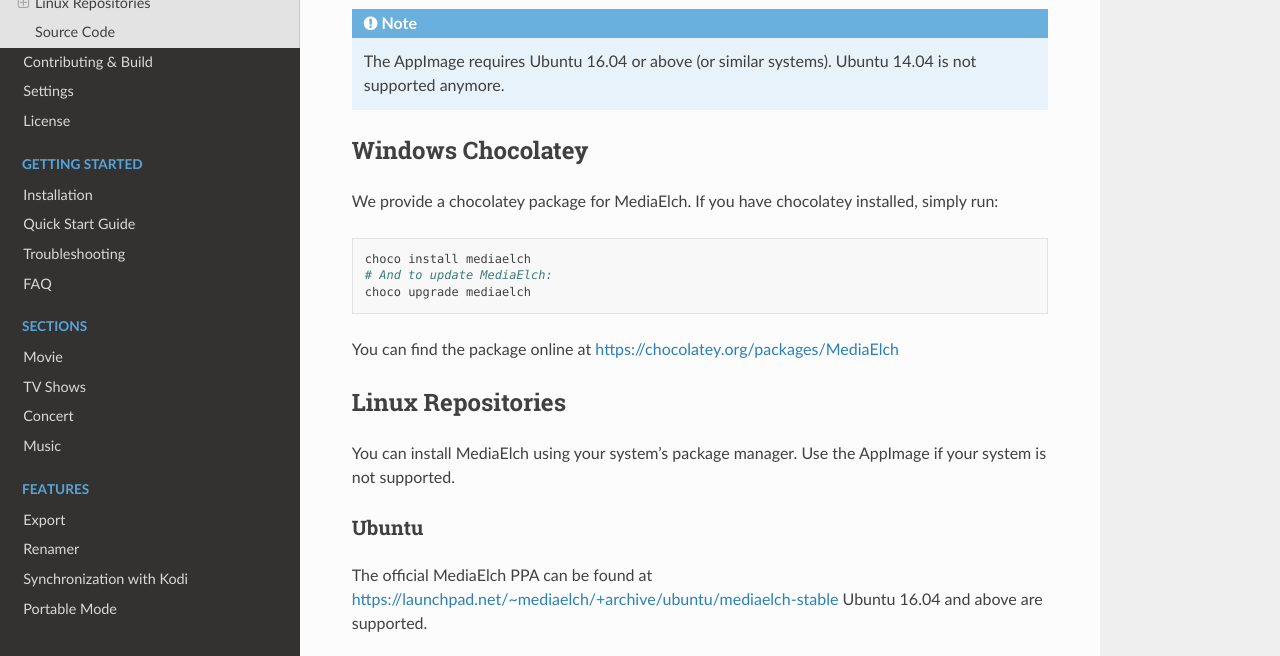
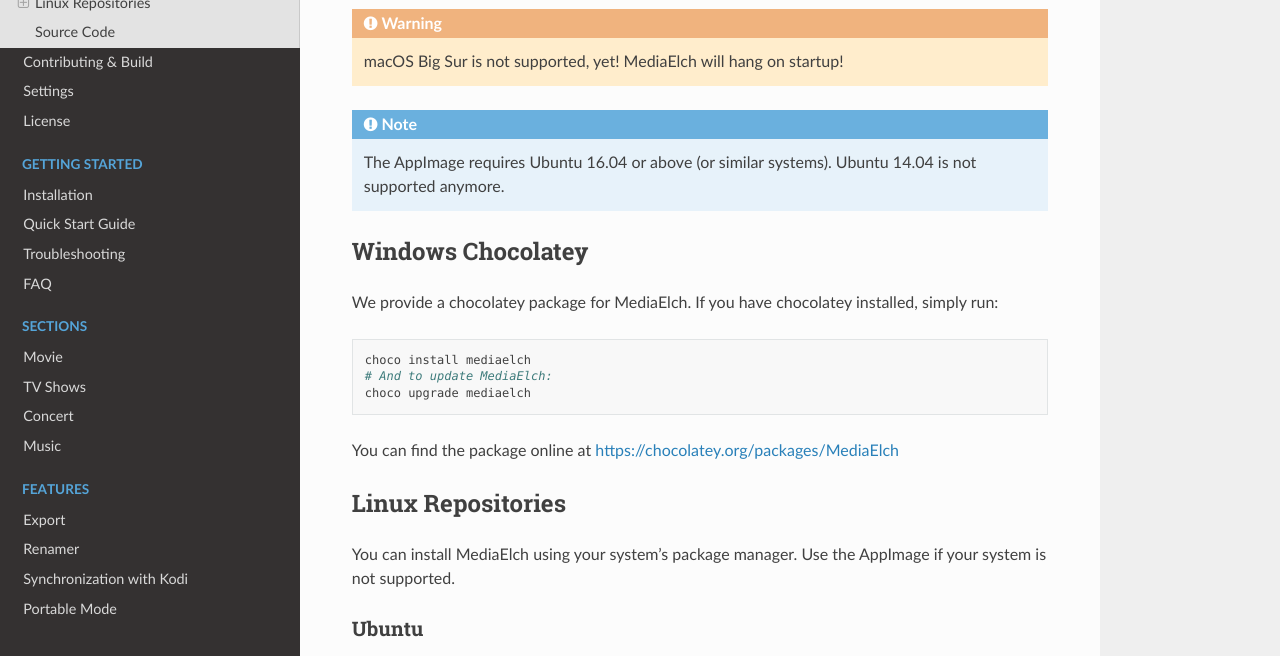
Before and after one commit to mediaelch/mediaelch-doc, a Sphinx documentation site: the page built from docs/source/download.rst, in a window 1280 px wide and 900 px high, scrolled down 1218 px, cut to the strip 244-900 px from the top of the window. Built offline with Sphinx 7.4.7 and the Read the Docs theme 2.0.0, drawn with Linux system fonts in a browser that asks for light colours; pages that are not in the unit, such as notebooks, are missing from menus.

Commit message:
[Download] Warn about macOS Big Sur

```diff
--- a/docs/source/download.rst
+++ b/docs/source/download.rst
@@ -25,6 +25,11 @@
 +-------------------+-------------------+-----------------------------------------------+
 |                   | latest (unstable) | |bintray-linux|                               |
 +-------------------+-------------------+-----------------------------------------------+
+
+.. warning::
+
+   macOS Big Sur is not supported, yet! MediaElch will hang on startup!
+
 
 .. note::
 
```
